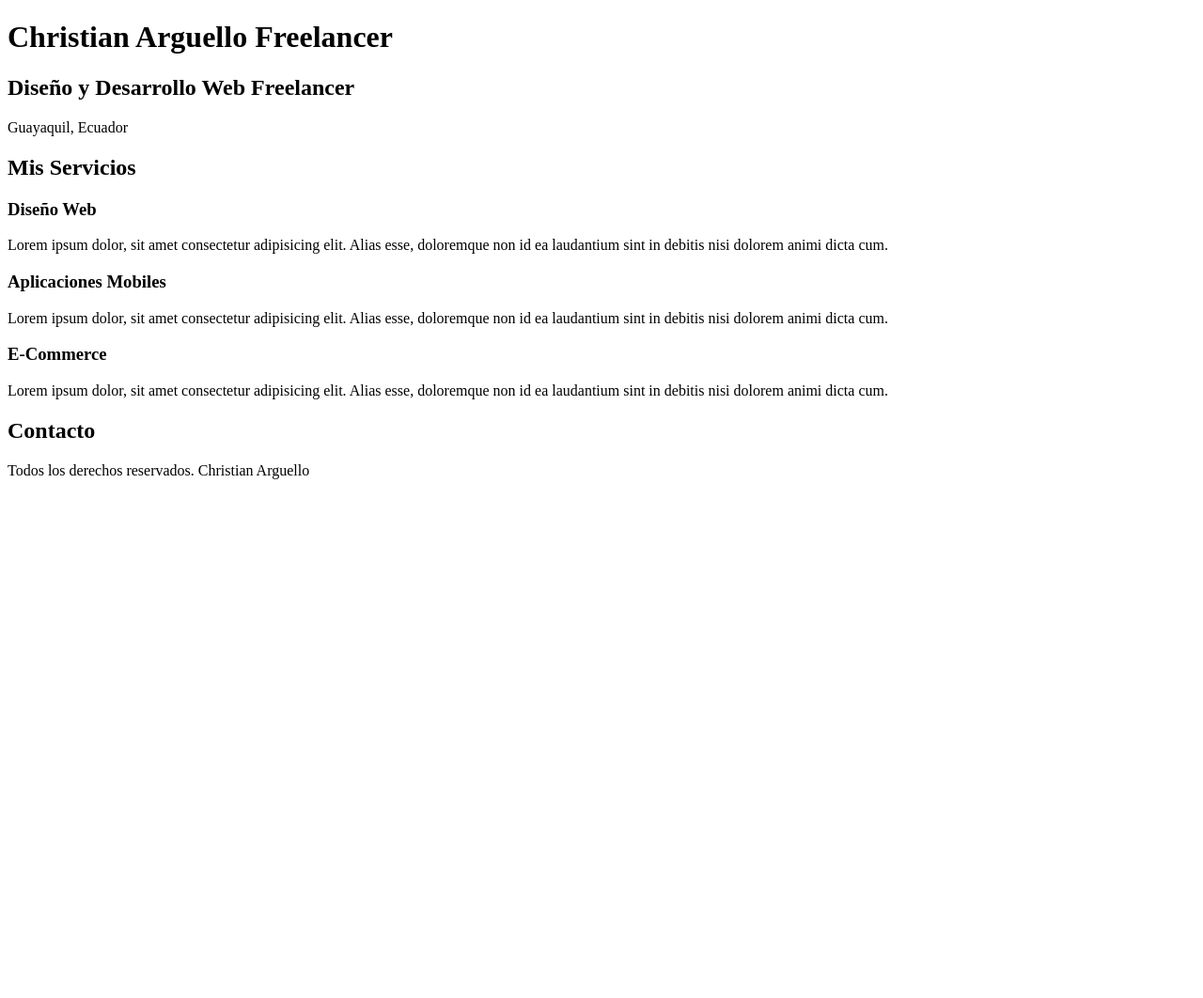
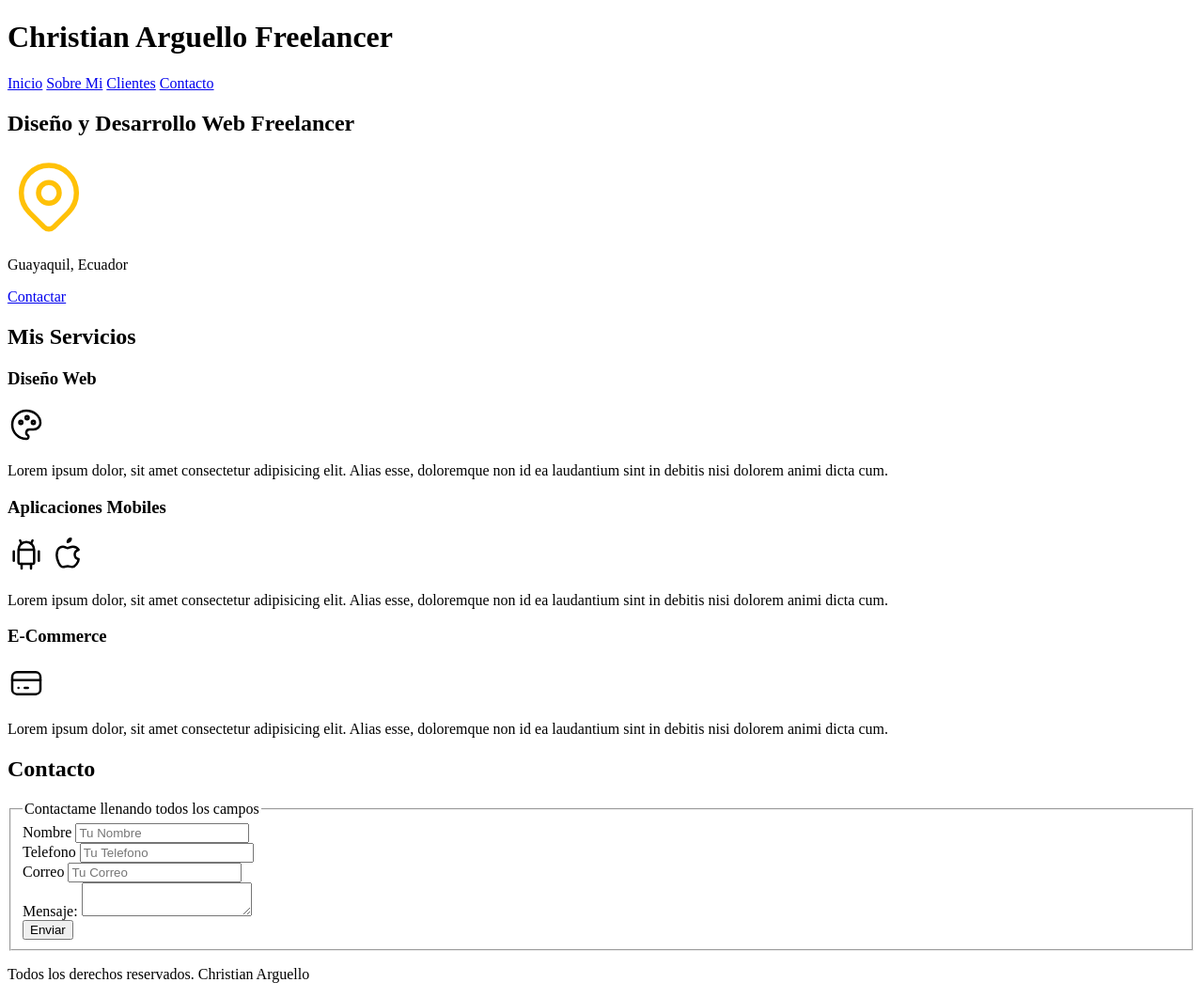
Before and after one commit to ChristianArgue/Web_Developer, a plain HTML site: page freelancer_inicio/index.html in a window 1280 px wide. Shown: the whole page at 94% size. Before the commit the page ends 800 px from the top, so only its background shows below. Drawn offline with Linux system fonts and the light colour scheme.

Commit message:
10 Octubre

```diff
--- a/freelancer_inicio/index.html
+++ b/freelancer_inicio/index.html
@@ -4,15 +4,30 @@
     <meta charset="UTF-8">
     <meta name="viewport" content="width=device-width, initial-scale=1.0">
     <title>Diseñador Freelancer</title>
+    <link rel="preload" href="css/styles.css" as="style">
+    <link rel="stylesheet" href="css/styles.css">
 </head>
 <body>
     <head>
         <h1>Christian Arguello Freelancer</h1>
     </head>
 
+    <nav>
+        <a href="#">Inicio</a>
+        <a href="#">Sobre Mi</a>
+        <a href="#">Clientes</a>
+        <a href="#">Contacto</a>
+    </nav>
+
     <section>
         <h2>Diseño y Desarrollo Web Freelancer</h2>
+        <svg xmlns="http://www.w3.org/2000/svg" class="icon icon-tabler icon-tabler-map-pin" width="88" height="88" viewBox="0 0 24 24" stroke-width="1.5" stroke="#FFC107" fill="none" stroke-linecap="round" stroke-linejoin="round">
+            <path stroke="none" d="M0 0h24v24H0z" fill="none"/>
+            <path d="M9 11a3 3 0 1 0 6 0a3 3 0 0 0 -6 0" />
+            <path d="M17.657 16.657l-4.243 4.243a2 2 0 0 1 -2.827 0l-4.244 -4.243a8 8 0 1 1 11.314 0z" />
+        </svg>
         <p>Guayaquil, Ecuador</p>
+        <a href="#">Contactar</a>
     </section>
 
     <main>
@@ -20,18 +35,47 @@
 
         <section>
             <h3>Diseño Web</h3>
+            <svg xmlns="http://www.w3.org/2000/svg" class="icon icon-tabler icon-tabler-palette" width="40" height="40" viewBox="0 0 24 24" stroke-width="1.5" stroke="#000000" fill="none" stroke-linecap="round" stroke-linejoin="round">
+                <path stroke="none" d="M0 0h24v24H0z" fill="none"/>
+                <path d="M12 21a9 9 0 0 1 0 -18c4.97 0 9 3.582 9 8c0 1.06 -.474 2.078 -1.318 2.828c-.844 .75 -1.989 1.172 -3.182 1.172h-2.5a2 2 0 0 0 -1 3.75a1.3 1.3 0 0 1 -1 2.25" />
+                <path d="M8.5 10.5m-1 0a1 1 0 1 0 2 0a1 1 0 1 0 -2 0" />
+                <path d="M12.5 7.5m-1 0a1 1 0 1 0 2 0a1 1 0 1 0 -2 0" />
+                <path d="M16.5 10.5m-1 0a1 1 0 1 0 2 0a1 1 0 1 0 -2 0" />
+            </svg>
             <p>Lorem ipsum dolor, sit amet consectetur adipisicing elit. Alias esse, doloremque non id ea laudantium sint
             in debitis nisi dolorem animi dicta cum.</p>
         </section>
 
         <section>
             <h3>Aplicaciones Mobiles</h3>
+            <svg xmlns="http://www.w3.org/2000/svg" class="icon icon-tabler icon-tabler-brand-android" width="40" height="40" viewBox="0 0 24 24" stroke-width="1.5" stroke="#000000" fill="none" stroke-linecap="round" stroke-linejoin="round">
+                <path stroke="none" d="M0 0h24v24H0z" fill="none"/>
+                <path d="M4 10l0 6" />
+                <path d="M20 10l0 6" />
+                <path d="M7 9h10v8a1 1 0 0 1 -1 1h-8a1 1 0 0 1 -1 -1v-8a5 5 0 0 1 10 0" />
+                <path d="M8 3l1 2" />
+                <path d="M16 3l-1 2" />
+                <path d="M9 18l0 3" />
+                <path d="M15 18l0 3" />
+            </svg>
+            <svg xmlns="http://www.w3.org/2000/svg" class="icon icon-tabler icon-tabler-brand-apple" width="40" height="40" viewBox="0 0 24 24" stroke-width="1.5" stroke="#000000" fill="none" stroke-linecap="round" stroke-linejoin="round">
+                <path stroke="none" d="M0 0h24v24H0z" fill="none"/>
+                <path d="M9 7c-3 0 -4 3 -4 5.5c0 3 2 7.5 4 7.5c1.088 -.046 1.679 -.5 3 -.5c1.312 0 1.5 .5 3 .5s4 -3 4 -5c-.028 -.01 -2.472 -.403 -2.5 -3c-.019 -2.17 2.416 -2.954 2.5 -3c-1.023 -1.492 -2.951 -1.963 -3.5 -2c-1.433 -.111 -2.83 1 -3.5 1c-.68 0 -1.9 -1 -3 -1z" />
+                <path d="M12 4a2 2 0 0 0 2 -2a2 2 0 0 0 -2 2" />
+            </svg>
             <p>Lorem ipsum dolor, sit amet consectetur adipisicing elit. Alias esse, doloremque non id ea laudantium sint
             in debitis nisi dolorem animi dicta cum.</p>
         </section>
 
         <section>
             <h3>E-Commerce</h3>
+            <svg xmlns="http://www.w3.org/2000/svg" class="icon icon-tabler icon-tabler-credit-card" width="40" height="40" viewBox="0 0 24 24" stroke-width="1.5" stroke="#000000" fill="none" stroke-linecap="round" stroke-linejoin="round">
+                <path stroke="none" d="M0 0h24v24H0z" fill="none"/>
+                <path d="M3 5m0 3a3 3 0 0 1 3 -3h12a3 3 0 0 1 3 3v8a3 3 0 0 1 -3 3h-12a3 3 0 0 1 -3 -3z" />
+                <path d="M3 10l18 0" />
+                <path d="M7 15l.01 0" />
+                <path d="M11 15l2 0" />
+            </svg>
             <p>Lorem ipsum dolor, sit amet consectetur adipisicing elit. Alias esse, doloremque non id ea laudantium sint
             in debitis nisi dolorem animi dicta cum.</p>
         </section>
@@ -39,6 +83,35 @@
 
      <section>
         <h2>Contacto</h2>
+        <form action="">
+            <fieldset>
+                <legend>Contactame llenando todos los campos</legend>
+
+                <div>
+                    <label for="">Nombre</label>
+                    <input type="text" placeholder="Tu Nombre">
+                </div>
+
+                <div>
+                    <label for="">Telefono</label>
+                    <input type="tel" placeholder="Tu Telefono">
+                </div>
+
+                <div>
+                    <label for="">Correo</la>
+                    <input type="email" placeholder="Tu Correo">
+                </div>
+
+                <div>
+                    <label for="">Mensaje:</label>
+                    <textarea></textarea>
+                </div>
+
+                <div>
+                    <input type="submit" value="Enviar">
+                </div>
+            </fieldset>
+        </form>
      </section>
 
      <footer>
```
Also changed, not shown: freelancer_inicio/css/styles.css (added), freelancer_inicio/img/hero.jpg (renamed from freelancer_inicio/hero.jpg).
